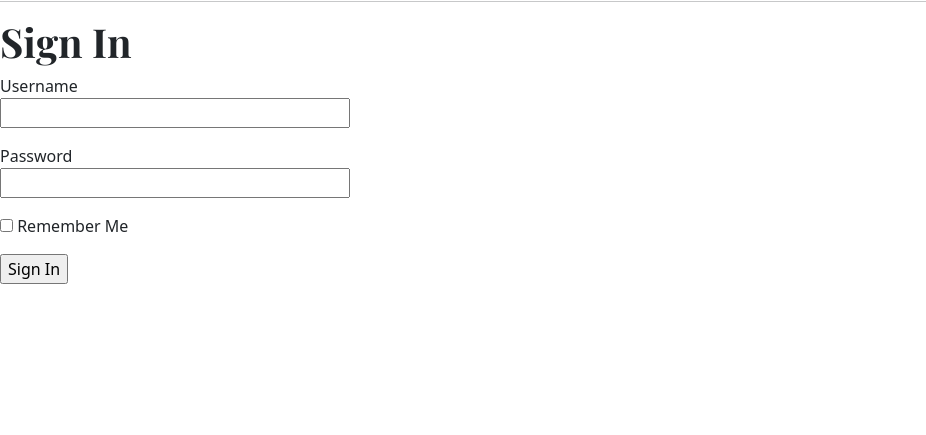
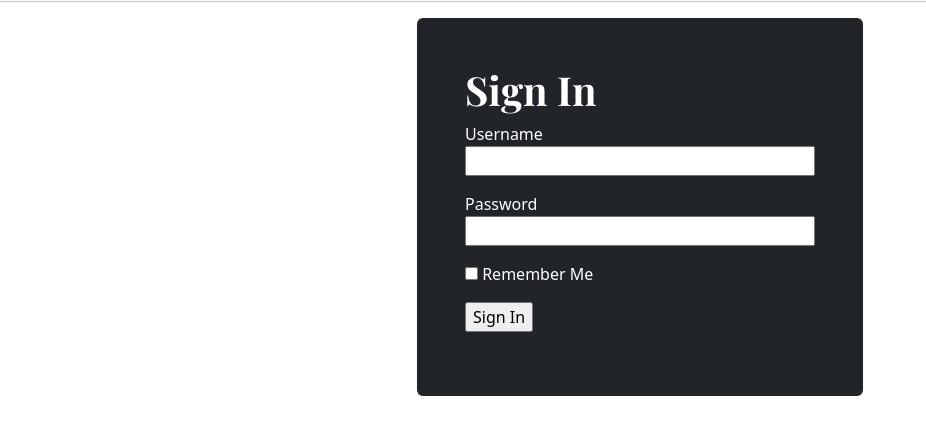
Before and after one commit to KueTone/Chatmail-Web-App, a Flask app: page /login in a window 1280 px wide. Shown: the part 128-563 px from the top of the page, without its empty margins (0-926 px from the left). Run offline with Flask 3, Linux system fonts and the light colour scheme; some libraries are stand-ins or nearby versions.

Commit message:
created more appealing login page using parts from blog.css

```diff
--- a/app/static/blog.css
+++ b/app/static/blog.css
@@ -67,3 +67,12 @@ h1, h2, h3, h4, h5, h6 {
 .blog-footer p:last-child {
   margin-bottom: 0;
 }
+
+#logincontainer{
+  /* position: absolute;
+  left: 50%; */
+  display: flex;
+  justify-content: center;
+
+  max-width: 400px;
+}
--- a/app/templates/index.html
+++ b/app/templates/index.html
@@ -27,7 +27,7 @@
               {% for user in users %}
 
               <br class="post">
-                <p><img src = "{{ user.avatar(15) }}"> <b>{{ user.username }}</b> </p>
+                <p><img src = "{{ user.avatar(15) }}"> <a href="#"><b>{{ user.username }}</b></a> </p>
                 {% endfor %}
           </div>
 
--- a/app/templates/login.html
+++ b/app/templates/login.html
@@ -1,6 +1,9 @@
 {% extends "base.html" %}
 
 {% block content %}
+<div class="container" id="logincontainer">
+    <div class="p-4 p-md-5 mb-4 rounded text-bg-dark">
+        <div class="col-md-6 px-0">
         <h1>Sign In</h1>
         <form action="" method="post" novalidate>
             {{ form.hidden_tag() }}
@@ -21,4 +24,7 @@
             <p>{{ form.remember_me() }} {{ form.remember_me.label }}</p>
             <p>{{ form.submit() }}</p>
         </form>
+        </div></div>
+</div>
+
 {% endblock %}
```
Also changed, not shown: app/app.db. Lines whose indentation alone changed are shown as unchanged.
